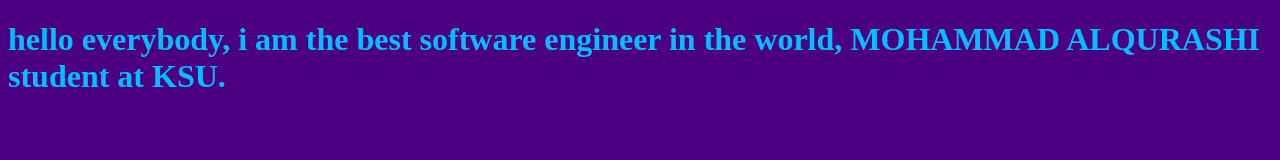
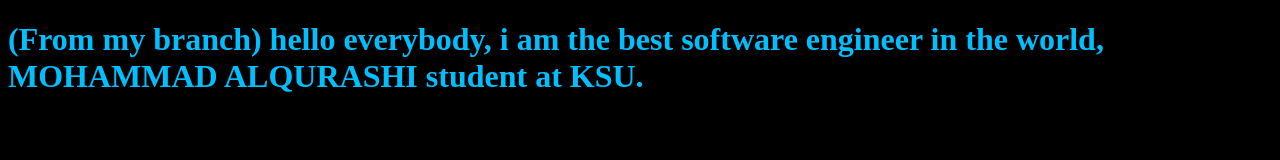
Before and after one commit to FZXWW/myProject, a plain HTML site: page index.html in a window 1280 px wide. Drawn offline with Linux system fonts and the light colour scheme.

Commit message:
changing the title

```diff
--- a/index.html
+++ b/index.html
@@ -7,7 +7,7 @@
     <link rel="stylesheet" href="style.css">
 </head>
 <body>
-    <h1> hello everybody, i am the best software engineer in the world, MOHAMMAD ALQURASHI student at KSU. </h1>
+    <h1> (From my branch) hello everybody, i am the best software engineer in the world, MOHAMMAD ALQURASHI student at KSU. </h1>
     <script src = "app.js"></script>
 </body>
 </html>
--- a/style.css
+++ b/style.css
@@ -2,5 +2,5 @@ h1{
     color:deepskyblue;
 }
 body{
-    background-color: indigo;
+    background-color: black;
 }
```
